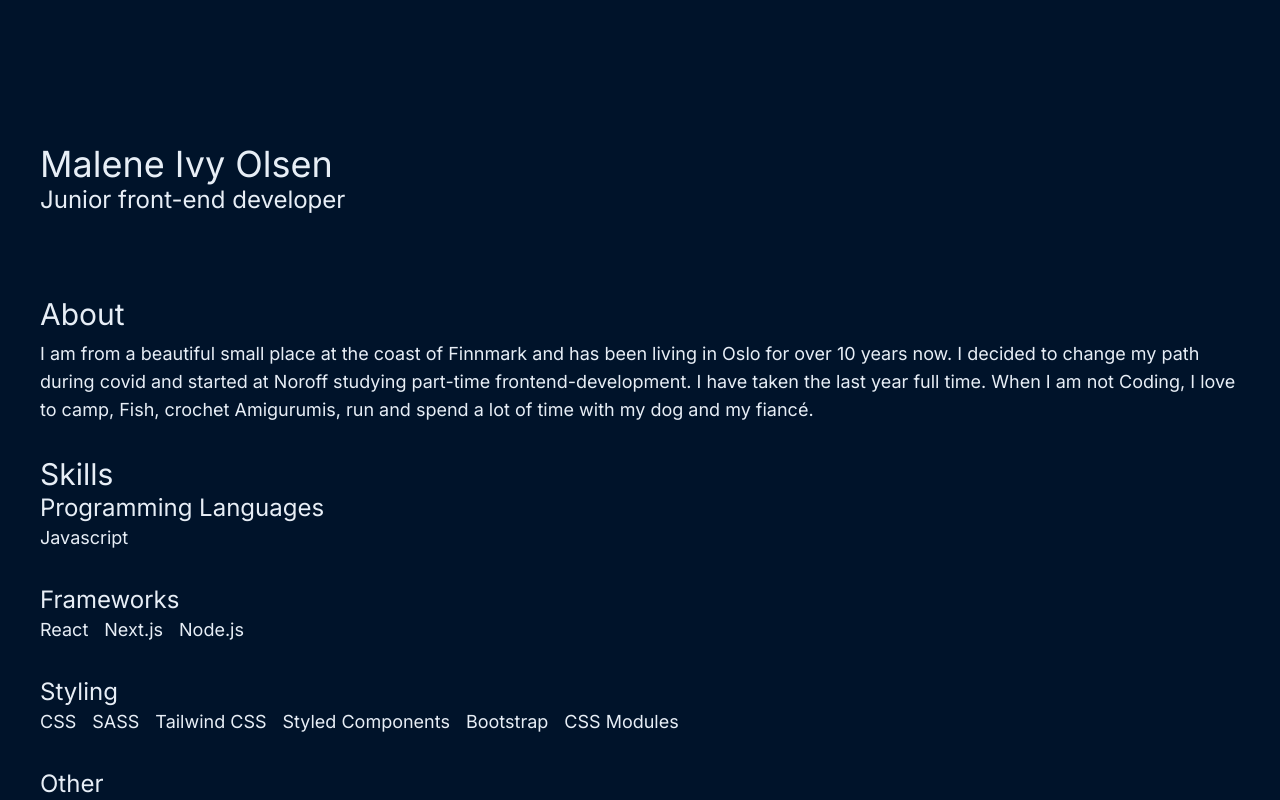
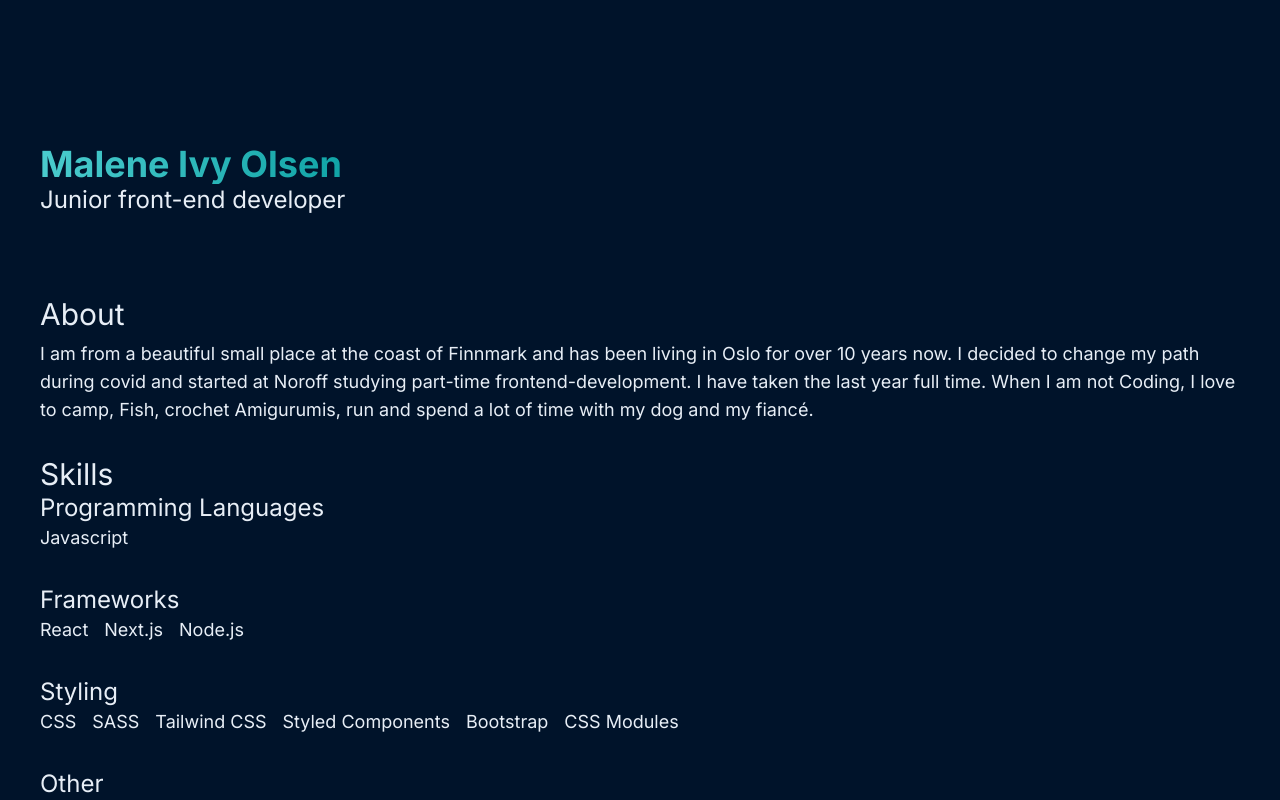
Before and after one commit to maleneivy/portfolio, a Next.js app: page / in a window 1280 px wide. Shown: the top 800 px of the page. Built offline with nearby package versions, Linux system fonts and the light colour scheme.

Commit message:
Added a gradient color animation on h1 name

```diff
--- a/src/app/globals.css
+++ b/src/app/globals.css
@@ -28,3 +28,11 @@ h4 {
 p {
   @apply text-base sm:text-lg;
 }
+
+@layer utilities {
+  .gradient-text {
+    @apply from-blueGreen-100 via-blueGreen-200 to-blueGreen-300 bg-gradient-to-r;
+    background-size: 300% 300%;
+    background-clip: text;
+  }
+}
--- a/src/components/PersonInfo.jsx
+++ b/src/components/PersonInfo.jsx
@@ -4,7 +4,9 @@ const PersonInfo = () => {
   return (
     <div className="mx-8 sm:mx-10">
       <div>
-        <h1>{personInfo.name}</h1>
+        <h1 className="animate-gradient gradient-text inline-block bg-gradient-to-r font-bold text-transparent">
+          {personInfo.name}
+        </h1>
         <h3>{personInfo.occupation}</h3>
       </div>
       <div className="mt-10 sm:mt-20">
--- a/tailwind.config.js
+++ b/tailwind.config.js
@@ -14,7 +14,23 @@ module.exports = {
         dark: '#00132A',
         darkBlue: '#00284F',
         lightBlueGray: '#E7EEF6',
-        blueGreen: '#57D4D6',
+        blueGreen: {
+          100: '#BEFCFC',
+          200: '#57D4D6',
+          300: '#00999B',
+        },
+      },
+      keyframes: {
+        gradient: {
+          '0%': { backgroundPosition: '0% 50%' },
+          '25%': { backgroundPosition: '50% 50%' },
+          '50%': { backgroundPosition: '100% 50%' },
+          '75%': { backgroundPosition: '50% 50%' },
+          '100%': { backgroundPosition: '0% 50%' },
+        },
+      },
+      animation: {
+        gradient: 'gradient 10s linear infinite',
       },
     },
   },
```
